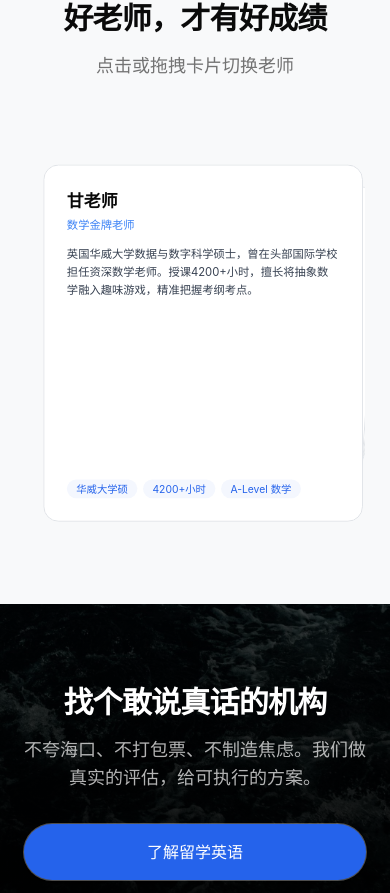
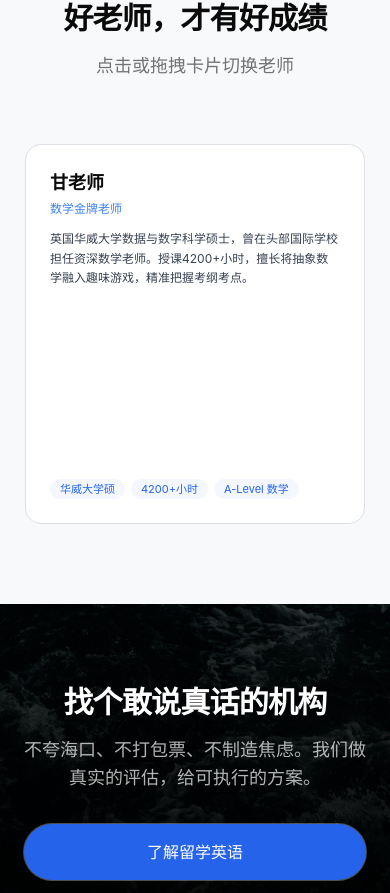
Before and after one commit to dongruiyue/ningzhi-education, a Next.js app: page / in a window 390 px wide. Shown: the part 3964-4857 px from the top of the page. Built offline with nearby package versions, Linux system fonts and the light colour scheme.

Commit message:
fix: disable card stacking on mobile (single card view)

```diff
--- a/src/components/ui/Stack.tsx
+++ b/src/components/ui/Stack.tsx
@@ -140,9 +140,9 @@ export default function Stack({
               className="card"
               onClick={() => shouldEnableClick && sendToBack(card.id)}
               animate={{
-                rotateZ: (stack.length - index - 1) * 4 + randomRotate,
-                scale: 1 + index * 0.06 - stack.length * 0.06,
-                transformOrigin: '90% 90%',
+                rotateZ: isMobile ? 0 : (stack.length - index - 1) * 4 + randomRotate,
+                scale: isMobile ? 1 : 1 + index * 0.06 - stack.length * 0.06,
+                transformOrigin: isMobile ? '50% 50%' : '90% 90%',
               }}
               initial={false}
               transition={{
```
